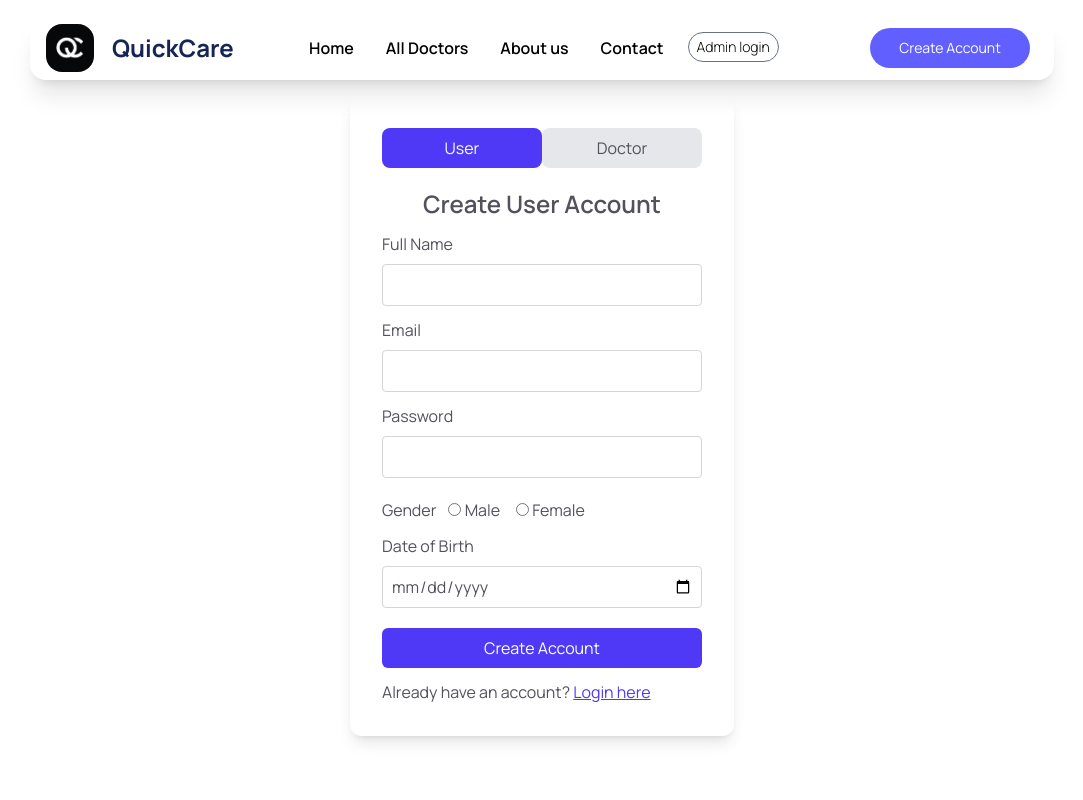
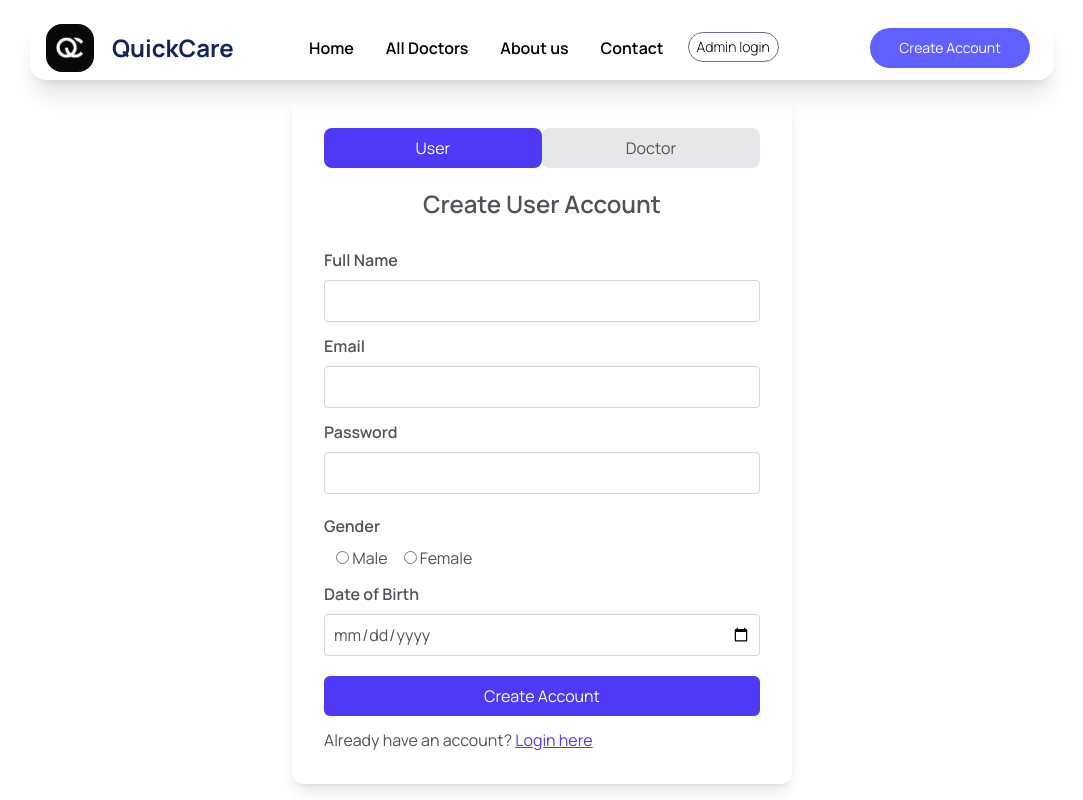
Before and after one commit to GauravPhule23/doc-frontend, a React (Vite) app: page /signup in a window 1280 px wide. Shown: the top 800 px of the page, without its empty margins (98-1181 px from the left). Built offline with nearby package versions, Linux system fonts and the light colour scheme.

Commit message:
sigbup and login fields bold, contact page done (some changes needed)

```diff
--- a/src/components/Banner.jsx
+++ b/src/components/Banner.jsx
@@ -19,7 +19,7 @@ export const Banner = () => {
                 <p className='mt-4'>With Trusted doctors</p>
               </div>
 
-                <button onClick={() => {navigate('/login'); scrollTo(0,0)}} className='bg-white text-sm sm:text-base text-gray-700 px-8 py-3 rounded-full mt-6 cursor-pointer hover:scale-105 transition-all delay-10'>Create account</button>
+                <button onClick={() => {navigate('/login'); scrollTo(0,0)}} className='bg-white text-sm sm:text-base text-gray-700 px-8 py-3 rounded-full mt-8 cursor-pointer hover:scale-105 transition-all delay-10'>Create account</button>
             </div>
 
             {/* right side */}
--- a/src/components/Header.jsx
+++ b/src/components/Header.jsx
@@ -13,7 +13,7 @@ export const Header = () => {
           <p className='text-4xl font-extrabold'>With Trusted Doctors</p>
 
           <div className='flex my-4 '>
-            <img src={assets.group_profiles} className='h-12 w-28 mr-6' alt="" />
+            <img src={assets.group_profiles} className='h-12 w-28 mr-6' alt="" loading='lazy'/>
             <p className='felx flex-wrap'>
               Simply browse through our extensive list of trusted doctors,
               schedule your appointment hassle-free
--- a/src/pages/Contact.jsx
+++ b/src/pages/Contact.jsx
@@ -2,6 +2,60 @@ import React from 'react'
 
 export const Contact = () => {
   return (
-    <div>Contact</div>
+    <div className='flex items-center '>
+
+      <div className='flex flex-col m-auto'>
+
+        {/* heading */}
+        <div className='flex items-center text-2xl font-bold text-center my-8'>
+          <p>CONTACT US</p>
+        </div>
+
+        <div>
+
+          {/* info 1 */}
+          <div name={'shubham'}>
+
+            <p className='text-2xl my-4'>Frontend By</p>
+            <div className='flex'>
+
+              <img className='w-56' src="https://pbs.twimg.com/profile_images/1904974670597865472/wOfhXPZo_400x400.jpg" alt="" />
+
+              <div className='flex flex-col justify-center ml-4'>
+                <span className='text-xl' >Shubham Pawar</span>
+                <div className='flex'>
+                  <img className='w-8 cursor-pointer' onClick={() => window.open("https://github.com/CodingManiac27")} src="https://upload.wikimedia.org/wikipedia/commons/9/91/Octicons-mark-github.svg" alt="" />
+                  <img className='w-8 m-3 cursor-pointer' onClick={() => window.open("https://www.linkedin.com/in/shubham-pawar-9092b72b1/")} src="https://upload.wikimedia.org/wikipedia/commons/thumb/8/81/LinkedIn_icon.svg/1024px-LinkedIn_icon.svg.png" alt="linkedin" />
+                </div>
+              </div>
+
+            </div>
+
+          </div>
+
+          {/* info 2 */}
+          <div name={'gaurav'}>
+
+            <p className='text-2xl my-4'>Backend By</p>
+            <div className='flex'>
+
+              <img className='w-56' src="https://pbs.twimg.com/profile_images/1904974670597865472/wOfhXPZo_400x400.jpg" alt="" />
+
+              <div className='flex flex-col justify-center ml-4'>
+                <span className='text-xl' >Gaurav Phule</span>
+                <div className='flex'>
+                  <img className='w-8 cursor-pointer' onClick={() => window.open("https://github.com/GauravPhule23")} src="https://upload.wikimedia.org/wikipedia/commons/9/91/Octicons-mark-github.svg" alt="" />
+                  <img className='w-8 m-3 cursor-pointer' onClick={() => window.open("https://www.linkedin.com/in/gaurav-phule-768394248/")} src="https://upload.wikimedia.org/wikipedia/commons/thumb/8/81/LinkedIn_icon.svg/1024px-LinkedIn_icon.svg.png" alt="linkedin" />
+                </div>
+              </div>
+
+            </div>
+
+          </div>
+        </div>
+
+      </div>
+
+    </div>
   )
 }
--- a/src/pages/Login.jsx
+++ b/src/pages/Login.jsx
@@ -30,7 +30,7 @@ export const Login = () => {
         <p>Please log in to continue</p>
 
         <div className='w-full'>
-          <p>Email</p>
+          <p className='font-semibold'>Email</p>
           <input
             className='border border-zinc-300 rounded w-full p-2 mt-2'
             type="email"
@@ -39,7 +39,7 @@ export const Login = () => {
         </div>
 
         <div className='w-full'>
-          <p>Password</p>
+          <p className='font-semibold'>Password</p>
           <input
             className='border border-zinc-300 rounded w-full p-2 mt-2'
             type="password"
--- a/src/pages/Signup.jsx
+++ b/src/pages/Signup.jsx
@@ -25,7 +25,7 @@ export const Signup = () => {
 
     return (
         <form className="min-h-[80vh] flex items-center">
-            <div className="flex flex-col gap-3 m-auto items-start p-8 min-w-[340px] sm:min-w-96 text-zinc-600 rounded-xl shadow-lg">
+            <div className="flex flex-col gap-3 m-auto items-start p-8 min-w-[340px] sm:min-w-[500px] text-zinc-600 rounded-xl shadow-lg">
 
                 {/* Tab Switch */}
                 <div className="flex w-full ">
@@ -44,7 +44,7 @@ export const Signup = () => {
                 <p className='text-2xl font-semibold mt-2 mx-auto'>Create {userType === 'user' ? 'User' : 'Doctor'} Account</p>
 
                 {userType === 'doctor' && (
-                    <div className='w-full flex flex-col items-center my-3'>
+                    <div className='w-full flex flex-col items-center mt-4'>
                         <label htmlFor="profilePic">
                             <img
                                 src={formData.profilePic || "https://t4.ftcdn.net/jpg/02/15/84/43/360_F_215844325_ttX9YiIIyeaR7Ne6EaLLjMAmy4GvPC69.jpg"}
@@ -74,27 +74,27 @@ export const Signup = () => {
 
                 {/* Common Fields */}
 
-                <div className='w-full'>
-                    <p>Full Name</p>
+                <div className='w-full mt-4'>
+                    <p className='font-semibold'>Full Name</p>
                     <input className='border border-zinc-300 rounded w-full p-2 mt-2' type="text" name="fullName" onChange={handleChange} value={formData.fullName} required />
                 </div>
                 <div className='w-full'>
-                    <p>Email</p>
+                    <p className='font-semibold'>Email</p>
                     <input className='border border-zinc-300 rounded w-full p-2 mt-2' type="email" name="email" onChange={handleChange} value={formData.email} required />
                 </div>
                 <div className='w-full'>
-                    <p>Password</p>
+                    <p className='font-semibold'>Password</p>
                     <input className='border border-zinc-300 rounded w-full p-2 mt-2' type="password" name="password" onChange={handleChange} value={formData.password} required />
                 </div>
-                <div className='w-full flex'>
-                    <p className='gap-4 mt-2'>Gender</p>
+                <div className='w-full'>
+                    <p className='gap-4 mt-2 font-semibold'>Gender</p>
                     <div className="flex gap-4 mt-2 ml-3">
                         <label><input type="radio" name="gender" value="Male" onChange={handleChange} /> Male</label>
                         <label><input type="radio" name="gender" value="Female" onChange={handleChange} /> Female</label>
                     </div>
                 </div>
                 <div className='w-full'>
-                    <p>Date of Birth</p>
+                    <p className='font-semibold'>Date of Birth</p>
                     <input className='border border-zinc-300 rounded w-full p-2 mt-2' type="date" name="dob" onChange={handleChange} value={formData.dob} required />
                 </div>
 
@@ -103,7 +103,7 @@ export const Signup = () => {
                     <div>
 
                         <div className='w-full'>
-                            <p>Speciality</p>
+                            <p className='font-semibold'>Speciality</p>
                             <select className='border border-zinc-300 rounded w-full p-2 mt-2' name="speciality" onChange={handleChange} value={formData.speciality} required>
                                 <option value="">Select Speciality</option>
                                 {specialities.map((spec) => (
@@ -113,7 +113,7 @@ export const Signup = () => {
                         </div>
 
                         <div className='w-full mt-4'>
-                            <p>Experience (Years): {formData.experience || 1}</p>
+                            <p className='font-semibold'>Experience (Years): {formData.experience || 1}</p>
                             <input
                                 type="range"
                                 min="1"
```
